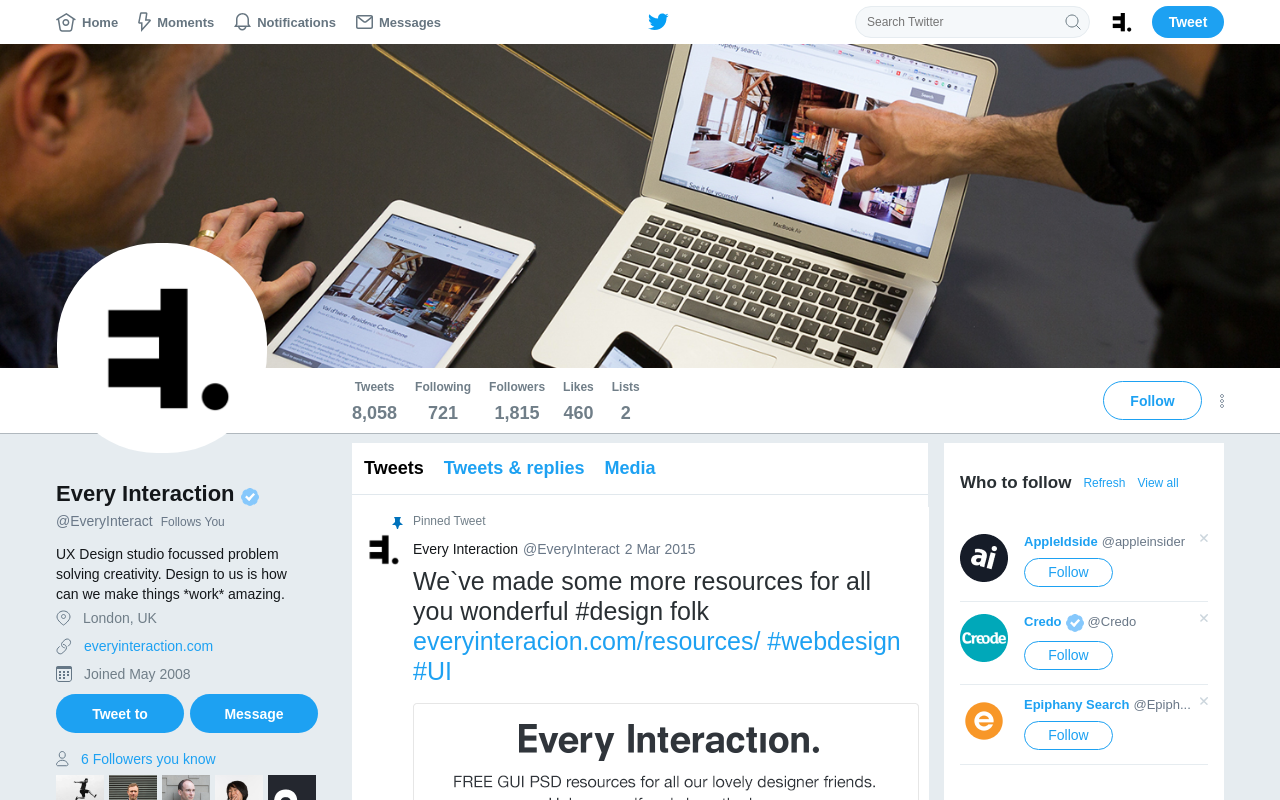
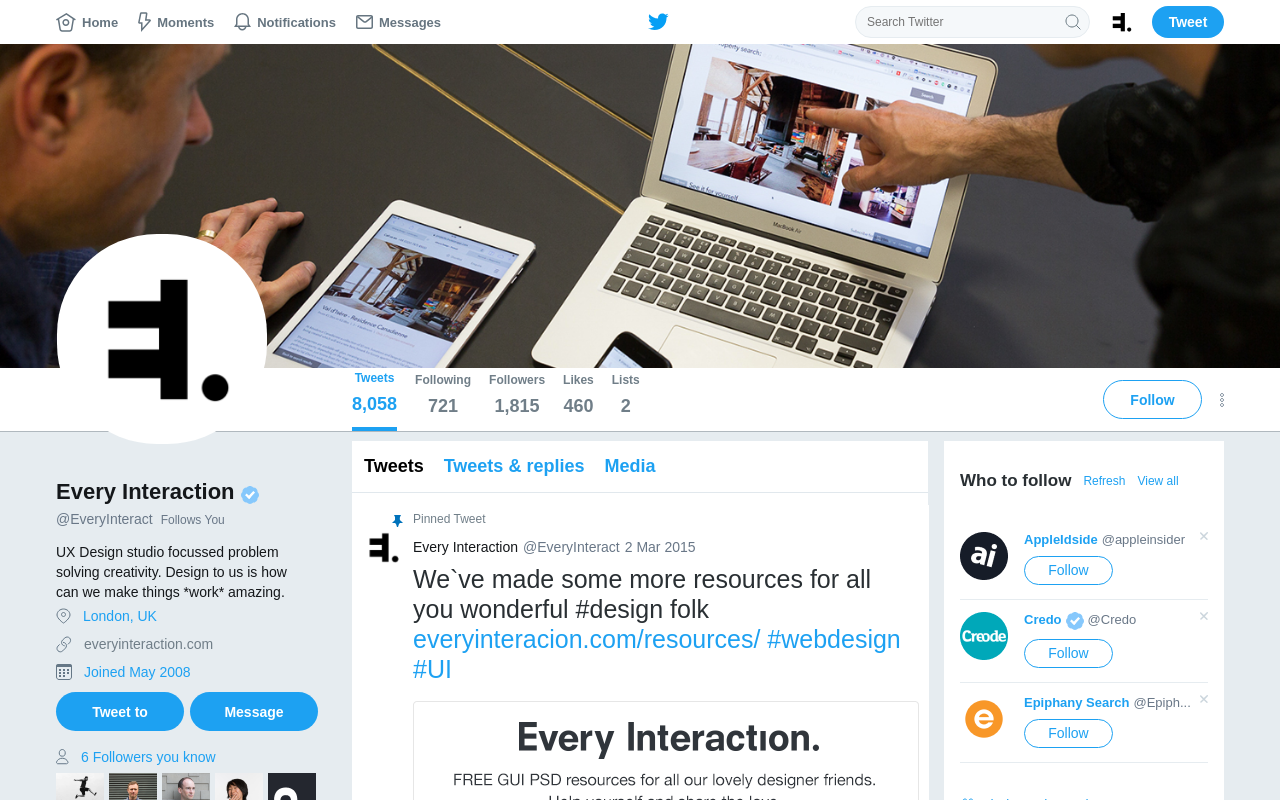
Before and after one commit to qsok3d/twitter-demo-frontend, a React (Create React App) app: page /EveryInteract in a window 1280 px wide. Shown: the top 800 px of the page. Built offline with nearby package versions, Linux system fonts and the light colour scheme.

Commit message:
fix usual mistakes

```diff
--- a/src/ProfilePage/ProfileInfo/AboutProfile/index.js
+++ b/src/ProfilePage/ProfileInfo/AboutProfile/index.js
@@ -1,5 +1,5 @@
 import React from "react";
-import styled, { css } from "styled-components";
+import styled from "styled-components";
 
 const About = styled.div`
   display: flex;
@@ -15,20 +15,15 @@
   font-size: 14px;
   line-height: 28px;
   font-weight: 400;
-  color: #707e88;
   margin: 0;
-  ${props =>
-    props.kind === `link` &&
-    css`
-      color: #1da1f2;
-    `};
+  color: ${props => (props.active ? "#707e88" : "#1da1f2")};
 `;
 
 export default props => {
   return (
     <About>
       <Pic alt="pic" src={props.about.img} />
-      <Text kind={props.about.link}>{props.about.text}</Text>
+      <Text active={props.about.link}>{props.about.text}</Text>
     </About>
   );
 };
--- a/src/ProfilePage/TwitterBar/Button/index.js
+++ b/src/ProfilePage/TwitterBar/Button/index.js
@@ -6,7 +6,7 @@
   display: flex;
   align-items: center;
   justify-content: flex-end;
-  padding-top: 4px;
+  padding: 12px 0;
 `;
 
 const Follow = styled.button`
--- a/src/ProfilePage/TwitterBar/Stats/index.js
+++ b/src/ProfilePage/TwitterBar/Stats/index.js
@@ -9,23 +9,28 @@
 const indicator = [
   {
     text: "Tweets",
-    count: "8,058"
+    count: "8,058",
+    active: "active"
   },
   {
     text: "Following",
-    count: "721"
+    count: "721",
+    active: ""
   },
   {
     text: "Followers",
-    count: "1,815"
+    count: "1,815",
+    active: ""
   },
   {
     text: "Likes",
-    count: "460"
+    count: "460",
+    active: ""
   },
   {
     text: "Lists",
-    count: "2"
+    count: "2",
+    active: ""
   }
 ];
 
--- a/src/ProfilePage/TwitterBar/Stats/indicator.js
+++ b/src/ProfilePage/TwitterBar/Stats/indicator.js
@@ -4,9 +4,11 @@
 const Indicator = styled.div`
   display: flex;
   flex-direction: column;
-  padding-right: 18px;
+  margin-right: 18px;
   justify-content: center;
   align-items: center;
+  padding-bottom: 12px;
+  border-bottom: ${props => (props.active ? "4px solid #1DA1F2" : "none")};
 `;
 
 const Stat = styled.p`
@@ -14,8 +16,8 @@
   font-size: 12px;
   line-height: 20px;
   font-weight: 600;
-  color: #707e88;
   margin: 0;
+  color: ${props => (props.active ? "#1da1f2" : "#707e88")};
   padding-bottom: 6px;
 `;
 
@@ -24,15 +26,15 @@
   font-size: 18px;
   line-height: 21px;
   font-weight: 600;
-  color: #707e88;
   margin: 0;
+  color: ${props => (props.active ? "#1da1f2" : "#707e88")};
 `;
 
 export default props => {
   return (
-    <Indicator>
-      <Stat>{props.indicator.text}</Stat>
-      <Count>{props.indicator.count}</Count>
+    <Indicator active={props.indicator.active}>
+      <Stat active={props.indicator.active}>{props.indicator.text}</Stat>
+      <Count active={props.indicator.active}>{props.indicator.count}</Count>
     </Indicator>
   );
 };
--- a/src/ProfilePage/TwitterBar/index.js
+++ b/src/ProfilePage/TwitterBar/index.js
@@ -7,9 +7,7 @@
 const TwitterBar = styled.div`
   background-color: #ffffff;
   border-bottom: 1px solid #b0b8be;
-  padding: 9px 0;
   display: flex;
-  padding-bottom: 9px;
 `;
 
 const Wrap = styled.div`
```
